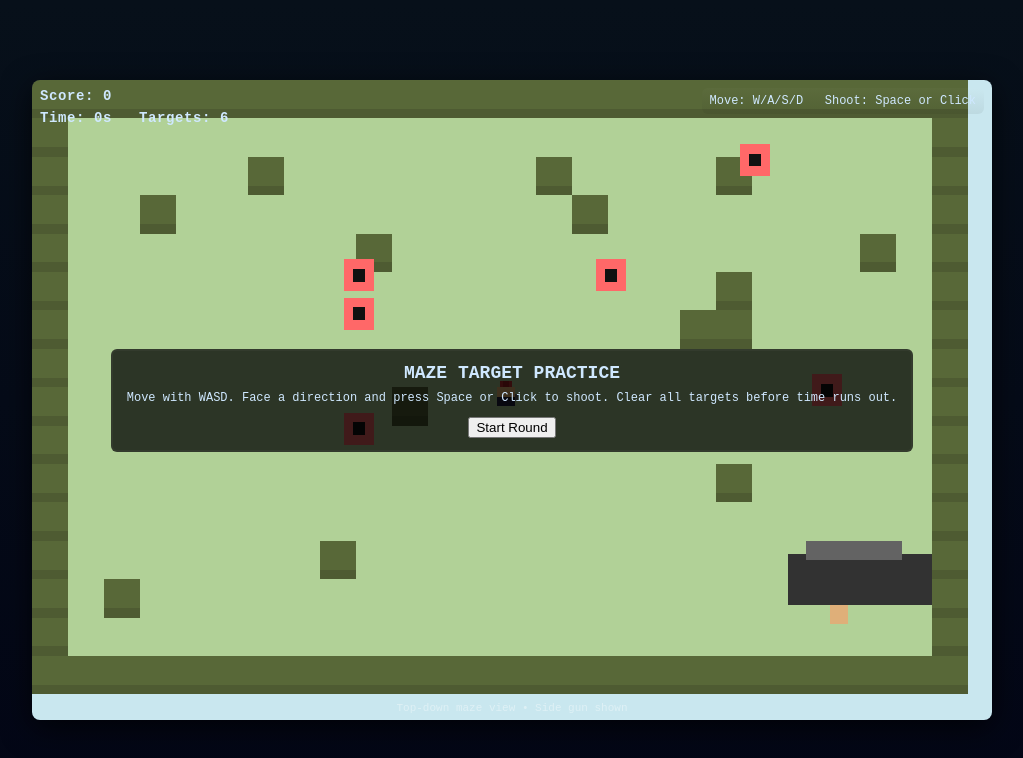
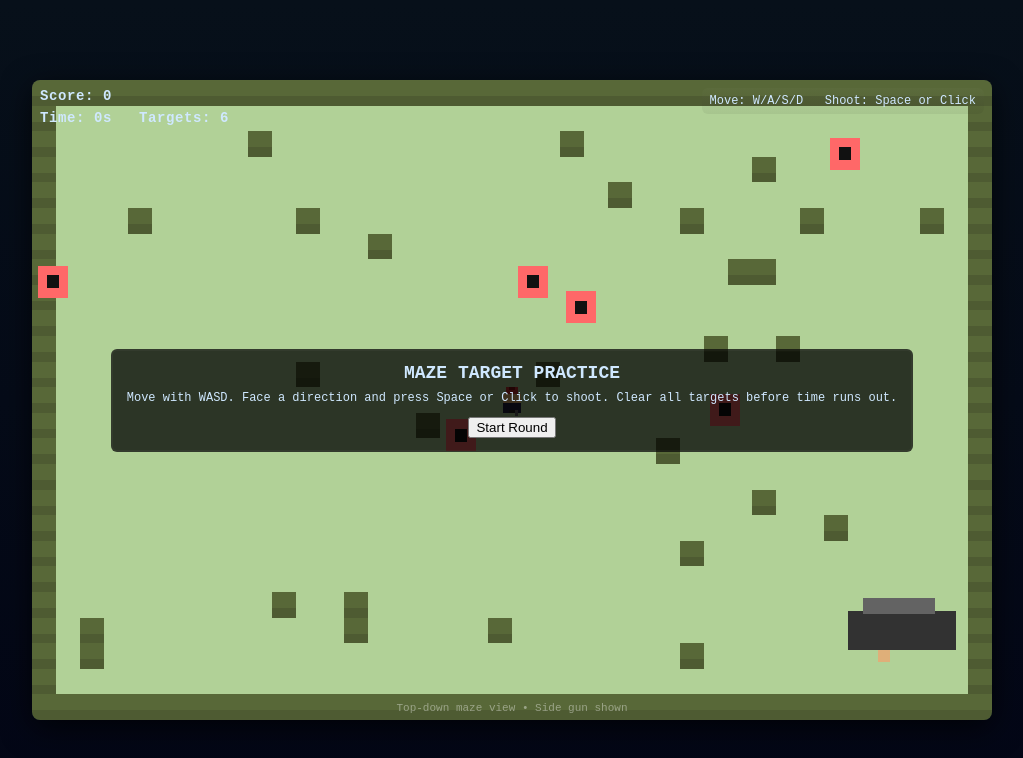
Before and after one commit to dogcat-s/23, a plain HTML site: page index.html in a window 1280 px wide. Shown: the whole page, without its empty margins (128-1151 px from the left). Drawn offline with Linux system fonts and the light colour scheme.

Commit message:
Update index.html

```diff
--- a/index.html
+++ b/index.html
@@ -53,7 +53,7 @@
     window.addEventListener('resize', resize); resize();
 
     // room tiles (pokemon-like) — smaller tiles to make room larger
-    const tile = 12; // tile size (smaller -> larger room)
+    const tile = 8; // tile size (smaller -> larger room)
     const cols = Math.floor(VW / tile);
     const rows = Math.floor(VH / tile);
     let map = [];
@@ -64,29 +64,50 @@
       for(let x=0;x<cols;x++){ map[0][x]=1; map[rows-1][x]=1; }
       for(let y=0;y<rows;y++){ map[y][0]=1; map[y][cols-1]=1; }
       // add some interior obstacles
-      for(let i=0;i<14;i++){ const rx = 2 + Math.floor(Math.random()*(cols-4)); const ry = 2 + Math.floor(Math.random()*(rows-4)); map[ry][rx]=1; }
+      for(let i=0;i<28;i++){ const rx = 2 + Math.floor(Math.random()*(cols-4)); const ry = 2 + Math.floor(Math.random()*(rows-4)); map[ry][rx]=1; }
     }
 
-    // player sprite (pixel art) drawn programmatically, sized by `s`
-    function drawPlayerSprite(ctx,x,y,s){
-      const px = x, py = y; // top-left of s x s
-      const p = ctx;
-      const unit = Math.max(1, Math.floor(s/8));
-      // hat
-      p.fillStyle = '#c33'; p.fillRect(px + unit*2, py + 0, unit*4, unit*2);
-      p.fillStyle = '#811'; p.fillRect(px + unit*3, py + unit*0.5, unit*2, unit*1);
-      // face
-      p.fillStyle = '#f4c27d'; p.fillRect(px + unit*1, py + unit*2, unit*6, unit*3);
-      // body
-      p.fillStyle = '#224'; p.fillRect(px + unit*1, py + unit*5, unit*6, unit*3);
-      // gun in hand (pixel)
-      p.fillStyle = '#222'; p.fillRect(px + unit*5, py + unit*5, unit*3, unit*1);
-      p.fillStyle = '#666'; p.fillRect(px + unit*7, py + unit*4, unit*1, unit*2);
+    // Try to load an external sprite sheet `player.png` (2x2 frames: down, up, left, right)
+    const playerImg = new Image();
+    let playerImgLoaded = false;
+    const SPRITE_FRAME = 32; // assumed source frame size
+    playerImg.onload = ()=>{ playerImgLoaded = true; };
+    playerImg.onerror = ()=>{ playerImgLoaded = false; };
+    // attempt to load from same directory
+    playerImg.src = 'player.png';
+
+    // player sprite (4-direction). If `player.png` is present it will be used (frames assumed 2x2):
+    // layout assumed: [down | up]
+    //                 [left | right]
+    function drawPlayerSprite(ctx,x,y,s,dir){
+      const px = x, py = y; const p = ctx;
+      if(playerImgLoaded){
+        // choose frame coords
+        let sx=0, sy=0;
+        if(dir==='down'){ sx = 0; sy = 0; }
+        else if(dir==='up'){ sx = SPRITE_FRAME; sy = 0; }
+        else if(dir==='left'){ sx = 0; sy = SPRITE_FRAME; }
+        else if(dir==='right'){ sx = SPRITE_FRAME; sy = SPRITE_FRAME; }
+        // draw scaled
+        p.drawImage(playerImg, sx, sy, SPRITE_FRAME, SPRITE_FRAME, px, py, s, s);
+        return;
+      }
+      // fallback: simple programmatic pixel figure
+      const u = Math.max(1, Math.floor(s/8));
+      p.fillStyle = '#c33'; p.fillRect(px + u*2, py + 0, u*4, u*2);
+      p.fillStyle = '#811'; p.fillRect(px + u*3, py + Math.floor(u*0.5), u*2, Math.max(1,u));
+      p.fillStyle = '#f4c27d'; p.fillRect(px + u*1, py + u*2, u*6, u*3);
+      p.fillStyle = '#224'; p.fillRect(px + u*1, py + u*5, u*6, u*3);
+      if(dir==='right'){ p.fillStyle = '#222'; p.fillRect(px + u*6, py + u*5, u*3, u*1); p.fillStyle = '#666'; p.fillRect(px + u*8, py + u*4, u*1, u*2); }
+      else if(dir==='left'){ p.fillStyle = '#222'; p.fillRect(px - u*1 + 1, py + u*5, u*3, u*1); p.fillStyle = '#666'; p.fillRect(px - u*2 + 1, py + u*4, u*1, u*2); }
+      else if(dir==='up'){ p.fillStyle = '#222'; p.fillRect(px + u*3, py + u*2 - u, u*3, u*1); p.fillStyle = '#666'; p.fillRect(px + u*5, py + u*1, u*1, u*2); }
+      else { p.fillStyle = '#222'; p.fillRect(px + u*3, py + u*7, u*3, u*1); p.fillStyle = '#666'; p.fillRect(px + u*5, py + u*7, u*1, u*2); }
     }
 
     function drawTargetSprite(ctx,x,y){ ctx.fillStyle='#ff6b6b'; ctx.fillRect(x,y,10,10); ctx.fillStyle='#111'; ctx.fillRect(x+3,y+3,4,4); }
 
-    const player = { x: VW/2, y: VH/2, w:12, h:12, speed: 80, dir: 'down' };
+    const player = { x: VW/2, y: VH/2, sight:4, speed: 80, dir: 'down' };
+    player.w = player.sight * 2; player.h = player.sight * 2;
     let keys = {};
     let bullets = [];
     let targets = [];
@@ -96,12 +117,15 @@
 
     const MAP_W = cols * tile, MAP_H = rows * tile;
 
-    function canMove(nx,ny){ // check collision with tiles (player center)
-      const cx = Math.floor(nx / tile), cy = Math.floor(ny / tile);
-      if(cx<0||cx>=cols||cy<0||cy>=rows) return false; return map[cy][cx]===0;
+    function canMove(nx,ny){ // check collision using player's bounding box corners
+      const left = nx - player.sight, right = nx + player.sight - 1;
+      const top = ny - player.sight, bottom = ny + player.sight - 1;
+      const points = [ [left,top], [right,top], [left,bottom], [right,bottom] ];
+      for(const p of points){ const cx = Math.floor(p[0] / tile), cy = Math.floor(p[1] / tile); if(cx<0||cx>=cols||cy<0||cy>=rows) return false; if(map[cy][cx]===1) return false; }
+      return true;
     }
 
-    function fireBulletDir(dir){ let vx=0,vy=0,speed=220; if(dir==='up') vy = -speed; else if(dir==='down') vy = speed; else if(dir==='left') vx = -speed; else if(dir==='right') vx = speed; bullets.push({x:player.x,y:player.y,vx,vy,r:3}); }
+    function fireBulletDir(dir){ let vx=0,vy=0,speed=220; if(dir==='up') vy = -speed; else if(dir==='down') vy = speed; else if(dir==='left') vx = -speed; else if(dir==='right') vx = speed; const off = player.sight + 2; let bx = player.x, by = player.y; if(dir==='up') by -= off; else if(dir==='down') by += off; else if(dir==='left') bx -= off; else if(dir==='right') bx += off; bullets.push({x:bx,y:by,vx,vy,r:3}); }
 
     window.addEventListener('keydown', e=>{ keys[e.code]=true; if(e.code==='Space'){ e.preventDefault(); fireBulletDir(player.dir); } });
     window.addEventListener('keyup', e=>{ keys[e.code]=false; });
@@ -151,9 +175,9 @@
       // player at world position relative to camera
       const playerDrawX = Math.floor(player.x - camX - player.w/2), playerDrawY = Math.floor(player.y - camY - player.h/2);
       if(keys['KeyW']) player.dir = 'up'; else if(keys['KeyS']) player.dir = 'down'; else if(keys['KeyA']) player.dir = 'left'; else if(keys['KeyD']) player.dir = 'right';
-      drawPlayerSprite(bctx, playerDrawX, playerDrawY, Math.max(player.w, player.h));
-      // side gun large
-      const gx = VW - 68, gy = VH - 64; bctx.fillStyle='#e0b27d'; bctx.fillRect(gx+14, gy+24, 6, 10); bctx.fillStyle='#333'; bctx.fillRect(gx, gy+12, 48, 16); bctx.fillStyle='#666'; bctx.fillRect(gx+6, gy+8, 32, 6);
+      drawPlayerSprite(bctx, playerDrawX, playerDrawY, Math.max(player.w, player.h), player.dir);
+      // side gun (smaller)
+      const gx = VW - 48, gy = VH - 44; bctx.fillStyle='#e0b27d'; bctx.fillRect(gx+10, gy+18, 4, 8); bctx.fillStyle='#333'; bctx.fillRect(gx, gy+10, 36, 12); bctx.fillStyle='#666'; bctx.fillRect(gx+5, gy+6, 24, 5);
       // render
       ctx.imageSmoothingEnabled = false; ctx.clearRect(0,0,W,H); ctx.drawImage(buffer,0,0,VW,VH,0,0,W,H);
     }
```
